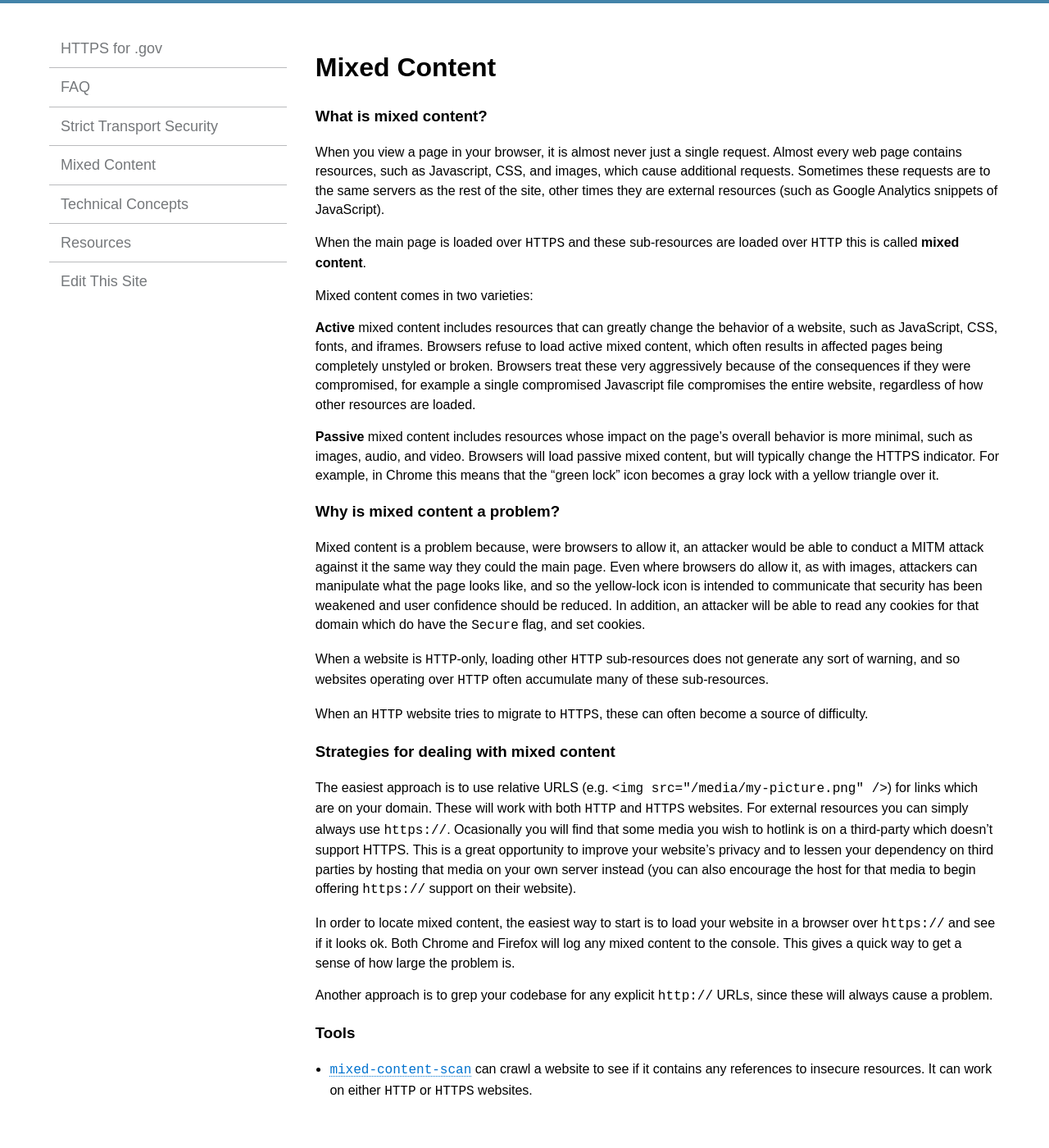
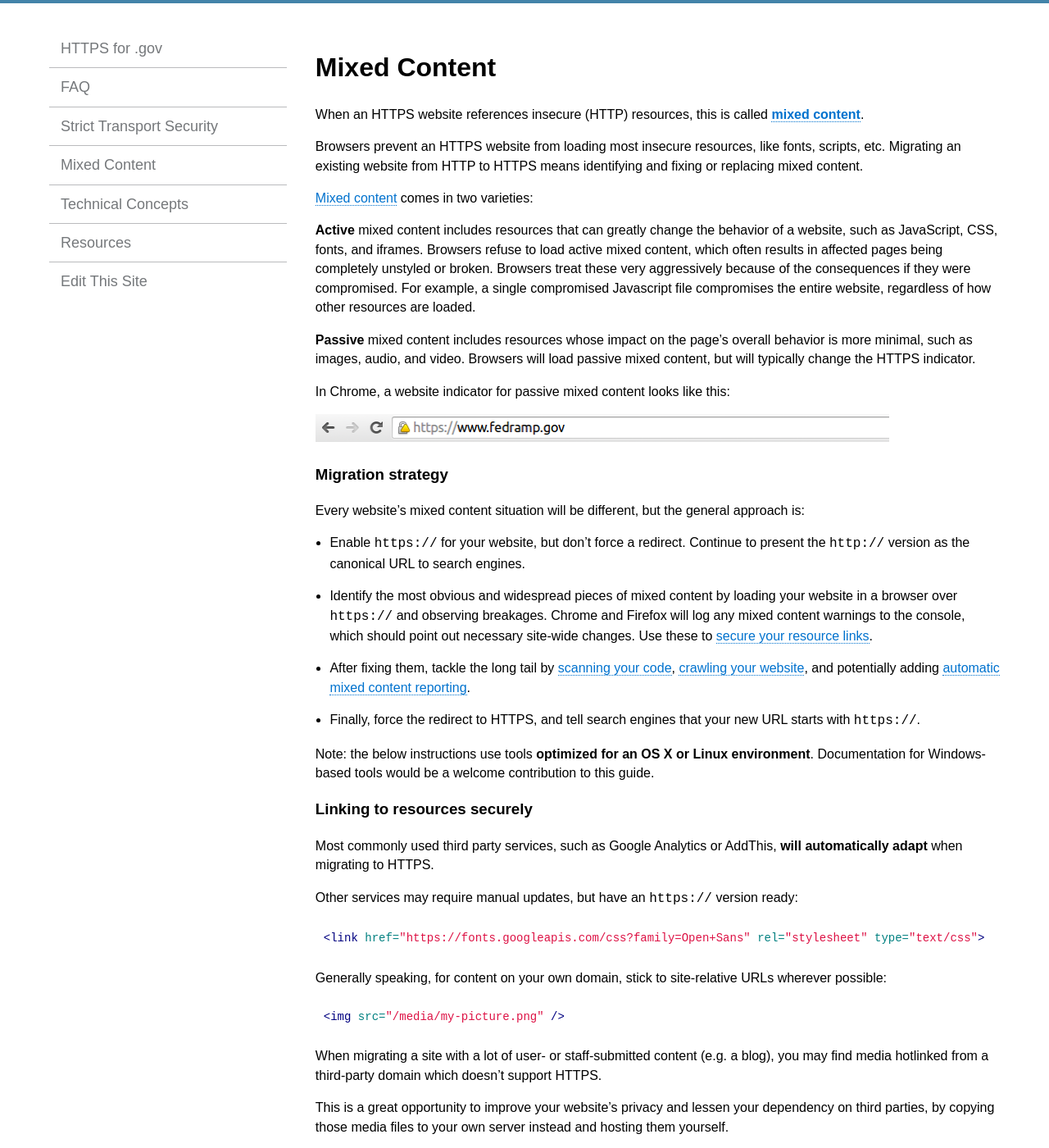
Before and after one commit to GSA/https, a Jekyll site: the page built from pages/mixed-content.md, in a window 1280 px wide and 1400 px high. Shown: the whole window at 82% size. Built offline with Jekyll 4.4.1, drawn with Linux system fonts in a browser that asks for light colours; Markdown is read by kramdown in place of the engine named in the settings; some of the changed text lies outside the part shown.

Commit message:
a whole bunch of edits, instructions, and an image

````diff
--- a/pages/mixed-content.md
+++ b/pages/mixed-content.md
@@ -4,34 +4,104 @@ title: Mixed Content
 permalink: /mixed-content/
 ---
 
-### What is mixed content?
+When an HTTPS website references insecure (HTTP) resources, this is called **[mixed content](http://www.w3.org/TR/mixed-content/)**.
 
-When you view a page in your browser, it is almost never just a single request. Almost every web page contains resources, such as Javascript, CSS, and images, which cause additional requests. Sometimes these requests are to the same servers as the rest of the site, other times they are external resources (such as Google Analytics snippets of JavaScript).
+Browsers prevent an HTTPS website from loading most insecure resources, like fonts, scripts, etc. Migrating an existing website from HTTP to HTTPS means identifying and fixing or replacing mixed content.
 
-When the main page is loaded over `HTTPS` and these sub-resources are loaded over `HTTP` this is called **mixed content**.
+[Mixed content](http://www.w3.org/TR/mixed-content/) comes in two varieties:
 
-Mixed content comes in two varieties:
+**Active** mixed content includes resources that can greatly change the behavior of a website, such as JavaScript, CSS, fonts, and iframes. Browsers refuse to load active mixed content, which often results in affected pages being completely unstyled or broken. Browsers treat these very aggressively because of the consequences if they were compromised. For example, a single compromised Javascript file compromises the entire website, regardless of how other resources are loaded.
 
-**Active** mixed content includes resources that can greatly change the behavior of a website, such as JavaScript, CSS, fonts, and iframes. Browsers refuse to load active mixed content, which often results in affected pages being completely unstyled or broken. Browsers treat these very aggressively because of the consequences if they were compromised, for example a single compromised Javascript file compromises the entire website, regardless of how other resources are loaded.
+**Passive** mixed content includes resources whose impact on the page's overall behavior is more minimal, such as images, audio, and video. Browsers will load passive mixed content, but will typically change the HTTPS indicator.
 
-**Passive** mixed content includes resources whose impact on the page's overall behavior is more minimal, such as images, audio, and video. Browsers will load passive mixed content, but will typically change the HTTPS indicator. For example, in Chrome this means that the "green lock" icon becomes a gray lock with a yellow triangle over it.
+In Chrome, a website indicator for passive mixed content looks like this:
 
-### Why is mixed content a problem?
+![fedramp in chrome](/assets/images/mixed-content.png)
 
-Mixed content is a problem because, were browsers to allow it, an attacker would be able to conduct a MITM attack against it the same way they could the main page. Even where browsers do allow it, as with images, attackers can manipulate what the page looks like, and so the yellow-lock icon is intended to communicate that security has been weakened and user confidence should be reduced. In addition, an attacker will be able to read any cookies for that domain which do have the `Secure` flag, and set cookies.
+### Migration strategy
 
-When a website is `HTTP`-only, loading other `HTTP` sub-resources does not generate any sort of warning, and so websites operating over `HTTP` often accumulate many of these sub-resources.
+Every website's mixed content situation will be different, but the general approach is:
 
-When an `HTTP` website tries to migrate to `HTTPS`, these can often become a source of difficulty.
+* Enable `https://` for your website, but don't force a redirect. Continue to present the `http://` version as the canonical URL to search engines.
+* Identify the most obvious and widespread pieces of mixed content by loading your website in a browser over `https://` and observing breakages. Chrome and Firefox will log any mixed content warnings to the console, which should point out necessary site-wide changes. Use these to [secure your resource links](#linking-to-resources-securely).
+* After fixing them, tackle the long tail by [scanning your code](#scanning-your-code), [crawling your website](#crawling-your-website), and potentially adding [automatic mixed content reporting](#automatic-mixed-content-reporting).
+* Finally, force the redirect to HTTPS, and tell search engines that your new URL starts with `https://`.
 
-### Strategies for dealing with mixed content
+Note: the below instructions use tools **optimized for an OS X or Linux environment**. Documentation for Windows-based tools would be a welcome contribution to this guide.
 
-The easiest approach is to use relative URLS (e.g. `<img src="/media/my-picture.png" />`) for links which are on your domain. These will work with both `HTTP` and `HTTPS` websites. For external resources you can simply always use `https://`. Ocasionally you will find that some media you wish to hotlink is on a third-party which doesn't support HTTPS. This is a great opportunity to improve your website's privacy and to lessen your dependency on third parties by hosting that media on your own server instead (you can also encourage the host for that media to begin offering `https://` support on their website).
+### Linking to resources securely
 
-In order to locate mixed content, the easiest way to start is to load your website in a browser over `https://` and see if it looks ok. Both Chrome and Firefox will log any mixed content to the console. This gives a quick way to get a sense of how large the problem is.
+Most commonly used third party services, such as Google Analytics or AddThis, **will automatically adapt** when migrating to HTTPS.
 
-Another approach is to grep your codebase for any explicit `http://` URLs, since these will always cause a problem.
+Other services may require manual updates, but have an `https://` version ready:
 
-### Tools
+```html
+<link href="https://fonts.googleapis.com/css?family=Open+Sans" rel="stylesheet" type="text/css">
+```
 
-* [`mixed-content-scan`](https://github.com/bramus/mixed-content-scan) can crawl a website to see if it contains any references to insecure resources. It can work on either `HTTP` or `HTTPS` websites.
+Generally speaking, for content on your own domain, stick to site-relative URLs wherever possible:
+
+```html
+<img src="/media/my-picture.png" />
+```
+
+When migrating a site with a lot of user- or staff-submitted content (e.g. a blog), you may find media hotlinked from a third-party domain which doesn't support HTTPS.
+
+This is a great opportunity to improve your website's privacy and lessen your dependency on third parties, by copying those media files to your own server instead and hosting them yourself.
+
+### Scanning your code
+
+After identifying and fixing the obvious issues, you can scan your website's files for leads. On a Mac or Linux-based system, `grep` is very handy:
+
+Images and scripts:
+
+    grep -r "src=\"http:" *
+
+Stylesheets and fonts:
+
+    grep -r "href=\"http:" * | grep "<link"
+
+CSS imports and references:
+
+    grep -r "url(\"http:"
+
+Finding links in JavaScript is more challenging, but you can look for all `http:` references and try to exclude hyperlinks in HTML or Markdown:
+
+    grep -r "http:" | grep -v "href=\"http:"
+    grep -r "http:" | grep -v "](http:"
+
+
+### Crawling your website
+
+[`mixed-content-scan`](https://github.com/bramus/mixed-content-scan) is a very handy command line tool that can crawl an `http://` or `https://` website to see if it contains any references to insecure resources. This is especially helpful if your content is primarily managed in a CMS.
+
+`mixed-content-scan` requires PHP, then [installing Composer](https://getcomposer.org/doc/00-intro.md). [Install with Composer](https://github.com/bramus/mixed-content-scan#installation), then use it with your domain:
+
+```bash
+mixed-content-scan https://https.cio.gov
+```
+
+You should see something like this:
+
+```
+[2015-03-15 16:56:48] MCS.NOTICE: Scanning https://https.cio.gov/ [] []
+[2015-03-15 16:56:49] MCS.INFO: 00000 - https://https.cio.gov/ [] []
+[2015-03-15 16:56:49] MCS.INFO: 00001 - https://https.cio.gov/faq/ [] []
+[2015-03-15 16:56:49] MCS.INFO: 00002 - https://https.cio.gov/hsts/ [] []
+[2015-03-15 16:56:49] MCS.INFO: 00003 - https://https.cio.gov/resources/ [] []
+[2015-03-15 16:56:49] MCS.NOTICE: Scanned 4 pages for Mixed Content [] []
+```
+
+Any discovered mixed content will be listed as a `WARNING`. You can also get the results as newline-separated JSON objects:
+
+```bash
+mixed-content-scan https://https.cio.gov --format=json
+```
+
+### Why do browsers block mixed content?
+
+If mixed content were not blocked, an attacker could control the main website by conducting a MITM attack against any of its active resources.
+
+Even with passive content like images, attackers can manipulate what the page looks like, and so the yellow-lock icon is intended to communicate that security has been weakened and user confidence should be reduced. In addition, an attacker will be able to read any cookies for that domain which do have the `Secure` flag, and set cookies.
+
+When a website is accessible over `http://`, loading other insecure resources does not generate any sort of warning, and so websites operating over plain HTTP often accumulate many of these sub-resources.
````
Also changed, not shown: assets/images/mixed-content.png (added).
